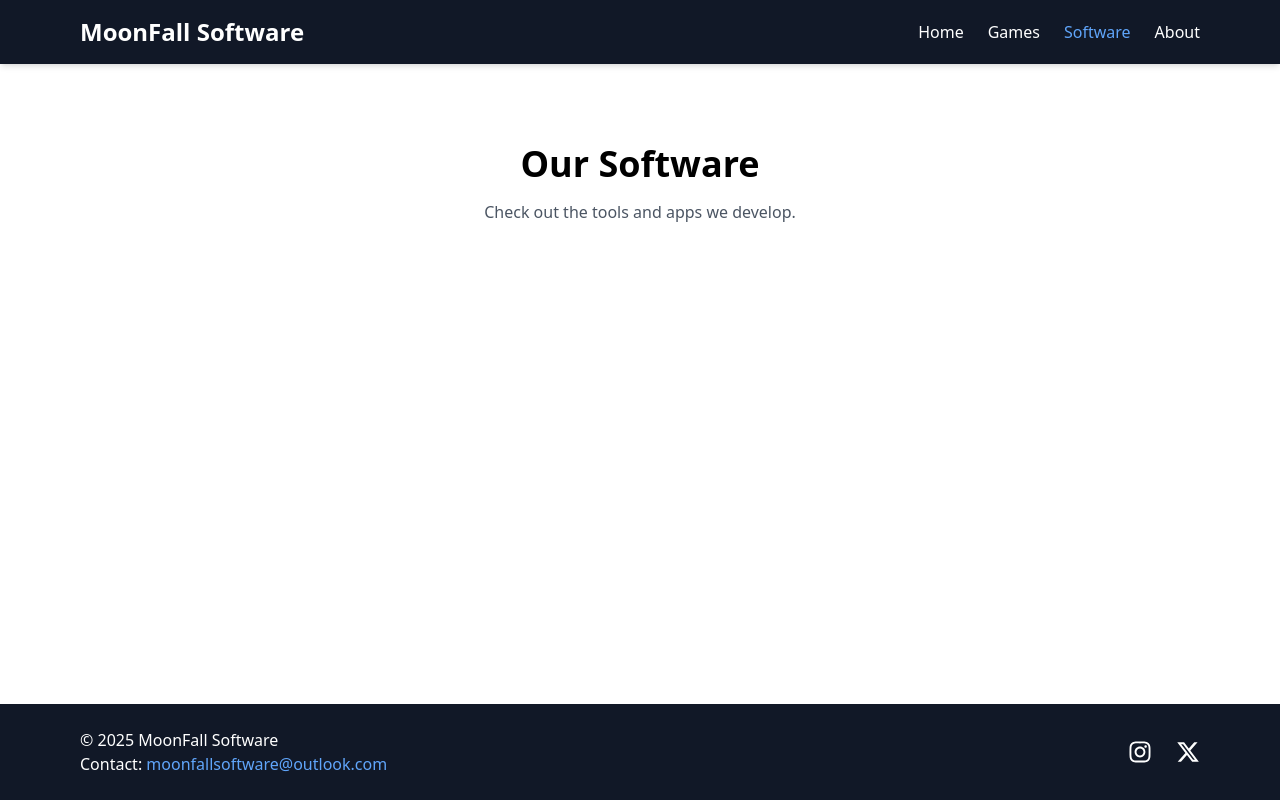
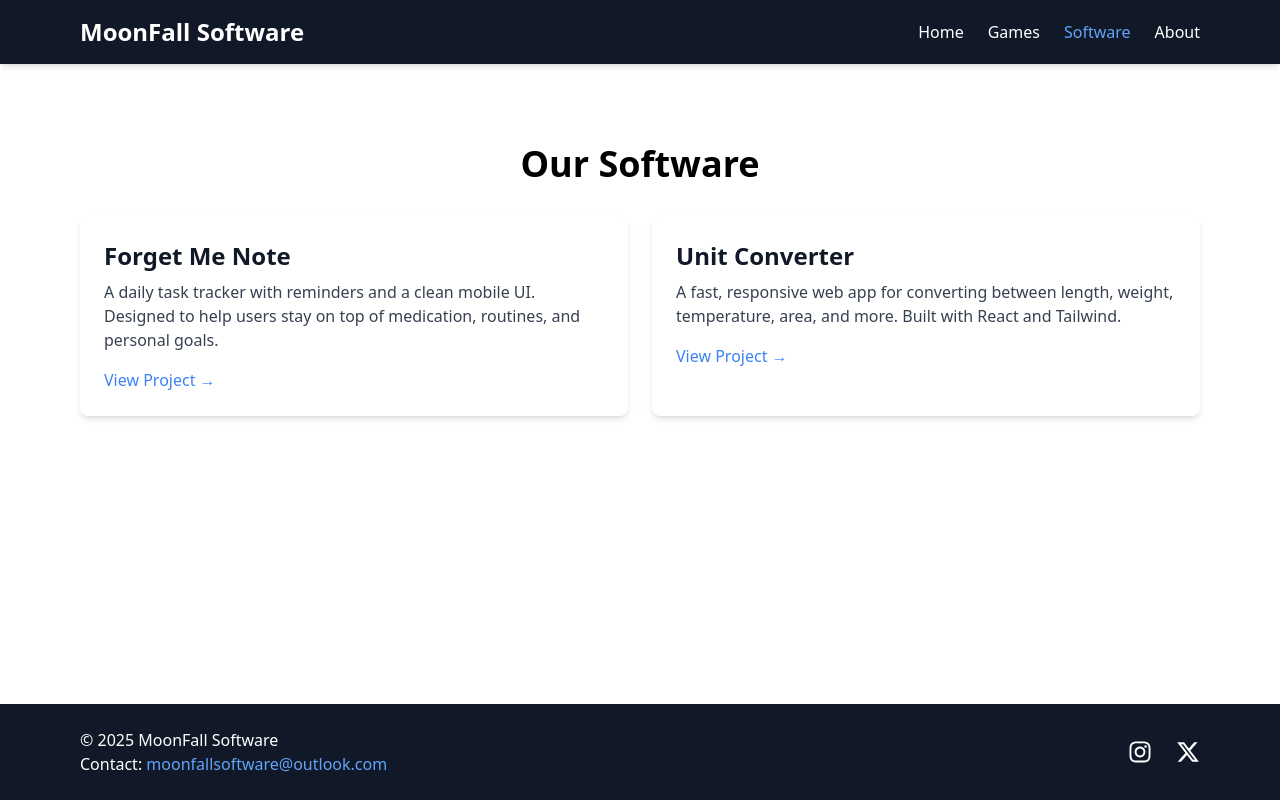
Before and after one commit to AndrewHulme88/moonfall-website, a React (Vite) app: page /software in a window 1280 px wide. Built offline with nearby package versions, Linux system fonts and the light colour scheme.

Commit message:
Added projects to Software page

```diff
--- a/src/pages/Software.jsx
+++ b/src/pages/Software.jsx
@@ -1,7 +1,45 @@
-const Software = () => (
-  <div className="text-center mt-20">
-    <h1 className="text-4xl font-bold">Our Software</h1>
-    <p className="mt-4 text-gray-600">Check out the tools and apps we develop.</p>
-  </div>
-);
+const Software = () => {
+  const projects = [
+    {
+      name: "Forget Me Note",
+      description:
+        "A daily task tracker with reminders and a clean mobile UI. Designed to help users stay on top of medication, routines, and personal goals.",
+      link: "#", // Replace with real link later
+    },
+    {
+      name: "Unit Converter",
+      description:
+        "A fast, responsive web app for converting between length, weight, temperature, area, and more. Built with React and Tailwind.",
+      link: "#", // Replace with real link later
+    },
+  ];
+
+  return (
+    <div className="mt-20 max-w-6xl mx-auto px-4">
+      <h1 className="text-4xl font-bold text-center mb-8">Our Software</h1>
+      <div className="grid gap-6 md:grid-cols-2">
+        {projects.map((project) => (
+          <div
+            key={project.name}
+            className="bg-white rounded-lg shadow-md p-6 hover:shadow-xl transition duration-200"
+          >
+            <h2 className="text-2xl font-semibold mb-2 text-gray-900">
+              {project.name}
+            </h2>
+            <p className="text-gray-700 mb-4">{project.description}</p>
+            <a
+              href={project.link}
+              className="text-blue-500 hover:underline"
+              target="_blank"
+              rel="noopener noreferrer"
+            >
+              View Project →
+            </a>
+          </div>
+        ))}
+      </div>
+    </div>
+  );
+};
+
 export default Software;
```
